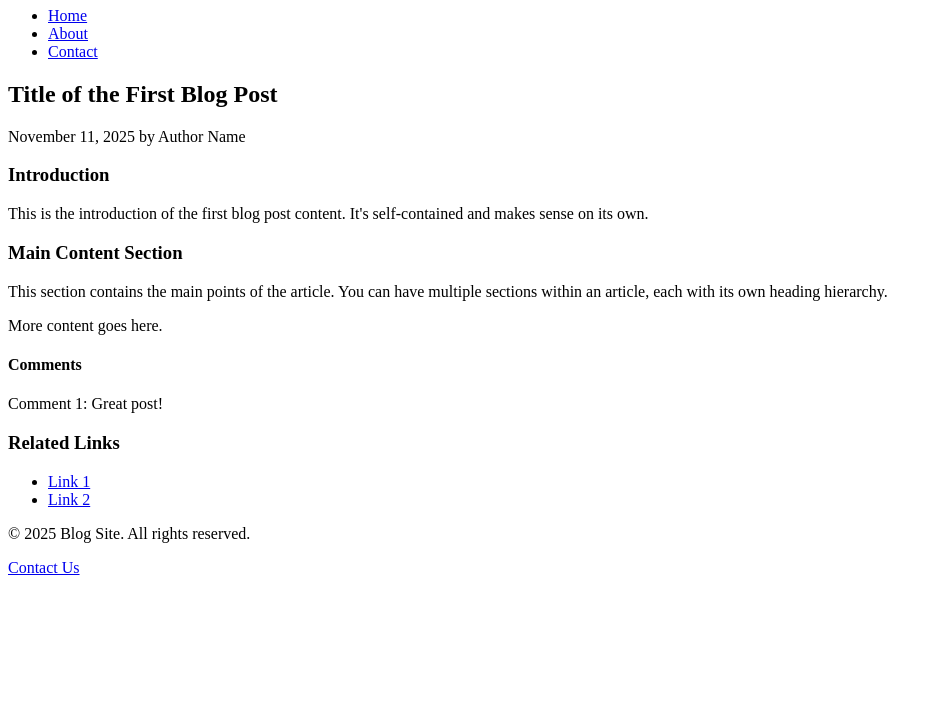
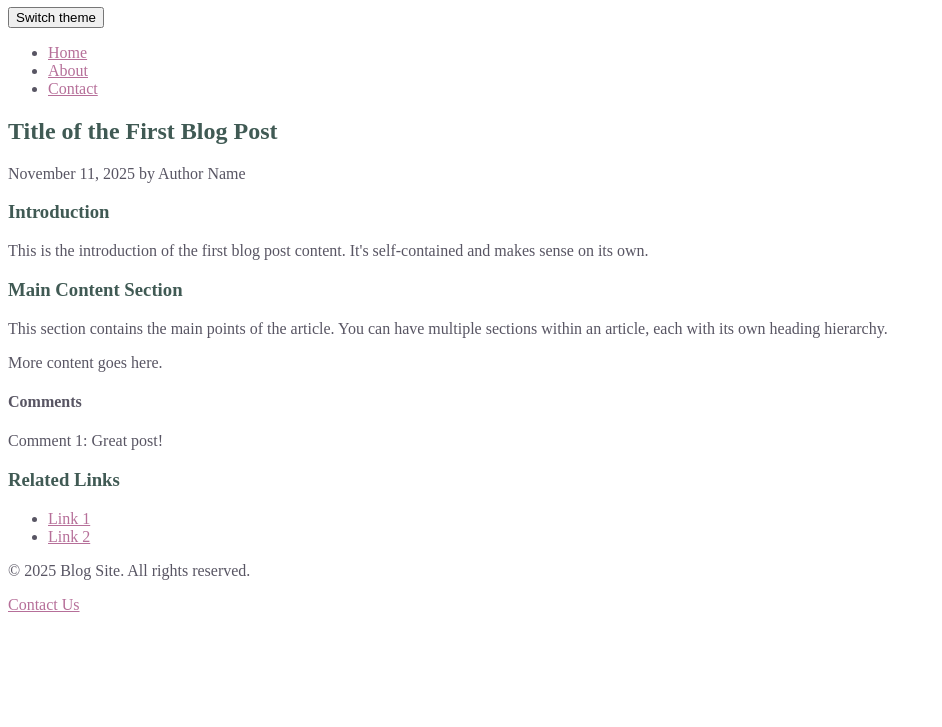
Before and after one commit to IDBCourses/kd401b-ht26-a3-ketrintelhaj, a plain HTML site: page index.html in a window 1280 px wide. Shown: the part 73-800 px from the top of the page, without its empty margins (0-942 px from the left). Drawn offline with Linux system fonts and the light colour scheme.

Commit message:
Add light and dark mode

```diff
--- a/index.html
+++ b/index.html
@@ -1,4 +1,4 @@
-<!DOCTYPE html>
+<!doctype html>
 <html lang="en">
   <head>
     <meta charset="UTF-8" />
@@ -6,12 +6,15 @@
     <title>Portfolio: [Insert Name Here]</title>
     <script src="script.js" type="module"></script>
     <!-- Optional: Link to a CSS file if desired -->
-    <link rel="stylesheet" href="style.css" />
+    <link id="color-theme" rel="stylesheet" href="style.css" />
   </head>
 
   <body>
     <header>
       <h1>Blog Site Title</h1>
+
+      <button type="button" id="themeToggle">Switch theme</button>
+
       <nav>
         <ul>
           <li><a href=".">Home</a></li>
--- a/script.js
+++ b/script.js
@@ -0,0 +1,10 @@
+const themeToggle = document.getElementById("themeToggle");
+const colorTheme = document.getElementById("color-theme");
+
+themeToggle.addEventListener("click", function () {
+  if (colorTheme.getAttribute("href") === "style.css") {
+    colorTheme.setAttribute("href", "style-dark.css");
+  } else {
+    colorTheme.setAttribute("href", "style.css");
+  }
+});
--- /dev/null
+++ b/style-dark.css
@@ -0,0 +1,47 @@
+:root {
+  /*Primary - green */
+
+  --color-primary-200: #b7c9c2;
+  --color-primary-300: #8faaa1;
+  --color-primary-400: #66877d;
+  --color-primary-500: #496d63;
+  --color-primary-600: #35594f;
+  --color-primary-700: #26453d;
+  --color-primary-800: #19332d;
+
+  --color-accent-200: #e8c7de;
+  --color-accent-300: #c991b6;
+  --color-accent-400: #a96691;
+  --color-accent-500: #85476f;
+  --color-accent-600: #693653;
+  --color-accent-700: #4d293e;
+  --color-accent-800: #351b2b;
+
+  --color-neutral-200: #bdbac5;
+  --color-neutral-300: #96929f;
+  --color-neutral-400: #777382;
+  --color-neutral-500: #585563;
+  --color-neutral-600: #45414f;
+  --color-neutral-700: #302d39;
+  --color-neutral-800: #1b1922;
+
+  /* Main colour*/
+  --color-bg: var(--color-neutral-700);
+  --color-text: var(--color-neutral-200);
+  --color-heading: var(--color-primary-200);
+  --color-accent: var(--color-accent-300);
+}
+
+body {
+  background-color: var(--color-bg);
+  color: var(--color-text);
+}
+
+h1,
+h2,
+h3 {
+  color: var(--color-heading);
+}
+a {
+  color: var(--color-accent);
+}
--- a/style.css
+++ b/style.css
@@ -0,0 +1,46 @@
+:root {
+  /* primary- green*/
+  --color-primary-200: #f0f5f3;
+  --color-primary-300: #dce8e4;
+  --color-primary-400: #c2d6d0;
+  --color-primary-500: #a5beb6;
+  --color-primary-600: #7f9c96;
+  --color-primary-700: #607b75;
+  --color-primary-800: #405a54;
+
+  --color-accent-200: #fcf2f8;
+  --color-accent-300: #f7e4ef;
+  --color-accent-400: #f0d3e6;
+  --color-accent-500: #e8c7de;
+  --color-accent-600: #d69dbf;
+  --color-accent-700: #b66f99;
+  --color-accent-800: #8c456d;
+
+  --color-neutral-200: #ffffff;
+  --color-neutral-300: #f8f6f4;
+  --color-neutral-400: #eae6e4;
+  --color-neutral-500: #d5cfd0;
+  --color-neutral-600: #b0a9ae;
+  --color-neutral-700: #827b85;
+  --color-neutral-800: #585563;
+
+  /* Main colour*/
+  --color-bg: var(--color-neutral-200);
+  --color-text: var(--color-neutral-800);
+  --color-heading: var(--color-primary-800);
+  --color-accent: var(--color-accent-700);
+}
+
+body {
+  background-color: var(--color-bg);
+  color: var(--color-text);
+}
+
+h1,
+h2,
+h3 {
+  color: var(--color-heading);
+}
+a {
+  color: var(--color-accent);
+}
```
